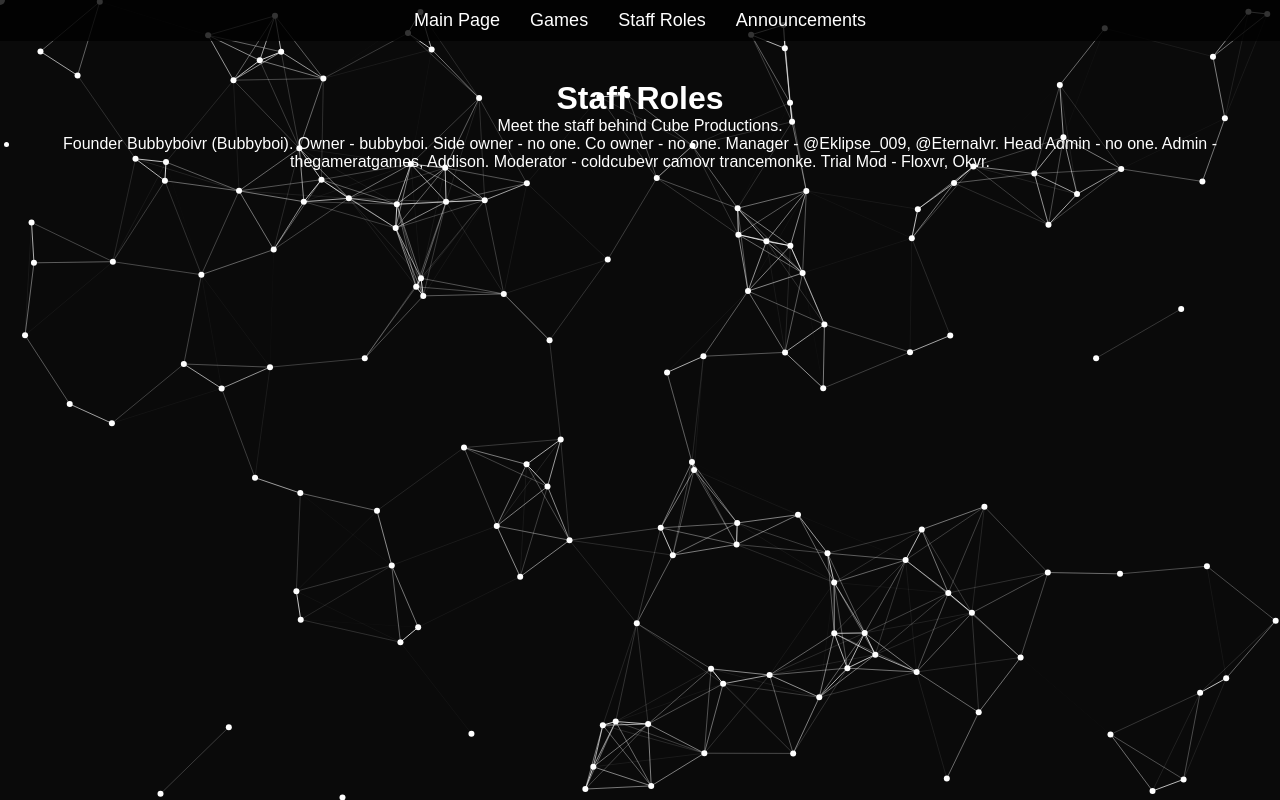
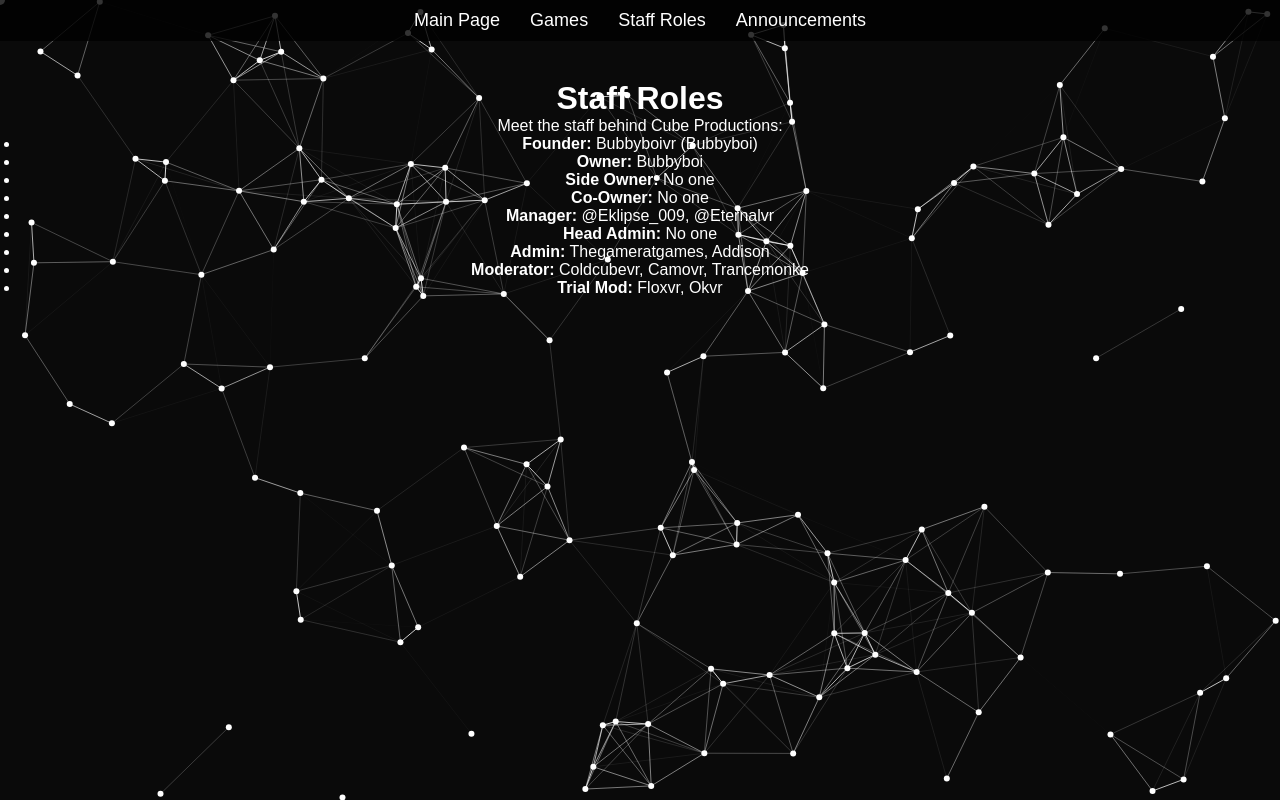
Before and after one commit to 4LT3RTH3GL1TCH3R/AboutMeSite, a plain HTML site: page index.html in a window 1280 px wide. Both pictures are taken after a click on the link "Staff Roles". Drawn offline with Linux system fonts and the light colour scheme.

Commit message:
Update index.html

```diff
--- a/index.html
+++ b/index.html
@@ -4,8 +4,18 @@
     <meta charset="UTF-8">
     <meta name="viewport" content="width=device-width, initial-scale=1.0">
     <title>Cube Productions</title>
+
+    <!-- CSS & JS -->
     <link rel="stylesheet" href="styles.css">
     <script src="script.js" defer></script>
+
+    <!-- Discord Embed Meta Tags -->
+    <meta property="og:title" content="Cube Productions Website">
+    <meta property="og:description" content="The official Cube Productions website that tells about us!">
+    <meta property="og:url" content="https://4lt3rth3gl1tch3r.github.io/CubeProductions/">
+    <meta property="og:image" content="https://cdn.discordapp.com/attachments/1223504220720730256/1328192170733207622/IMG_20250112_204000.jpg?ex=679f841a&is=679e329a&hm=d9cc70826ddc3e8cbcff67c17402be08d6ff4965fd4a9dd05fedc5f80a038b16&"> <!-- Replace with your actual image URL -->
+    <meta name="twitter:card" content="summary_large_image">
+
 </head>
 <body>
     <canvas id="bgCanvas"></canvas>
@@ -23,9 +33,7 @@
     <div id="content">
         <div id="main" class="page active">
             <h1>Welcome to Cube Productions</h1>
-            <p>We started off as a small company that would make games, we soon grew a bit and more and more and now we are a pretty big company of around 60 people.
-We are very proud that we came all this way.
-            </p>
+            <p>We started off as a small company making games, and we soon grew into a team of around 60 people. We are proud of how far we've come!</p>
         </div>
 
         <div id="games" class="page">
@@ -39,25 +47,17 @@ We are very proud that we came all this way.
 
         <div id="staff" class="page">
             <h1>Staff Roles</h1>
-            <p>Meet the staff behind Cube Productions.</p>
+            <p>Meet the staff behind Cube Productions:</p>
             <ul>
-                <li>Founder  Bubbyboivr (Bubbyboi).
-
-                    Owner - bubbyboi.
-
-                    Side owner - no one.
-
-                    Co owner - no one.
-
-                    Manager - @Eklipse_009, @Eternalvr.
-
-                    Head Admin - no one.
-
-                    Admin - thegameratgames, Addison.
-
-                    Moderator - coldcubevr camovr trancemonke.
-
-                    Trial Mod - Floxvr, Okvr.</li>
+                <li><strong>Founder:</strong> Bubbyboivr (Bubbyboi)</li>
+                <li><strong>Owner:</strong> Bubbyboi</li>
+                <li><strong>Side Owner:</strong> No one</li>
+                <li><strong>Co-Owner:</strong> No one</li>
+                <li><strong>Manager:</strong> @Eklipse_009, @Eternalvr</li>
+                <li><strong>Head Admin:</strong> No one</li>
+                <li><strong>Admin:</strong> Thegameratgames, Addison</li>
+                <li><strong>Moderator:</strong> Coldcubevr, Camovr, Trancemonke</li>
+                <li><strong>Trial Mod:</strong> Floxvr, Okvr</li>
             </ul>
         </div>
 
```
